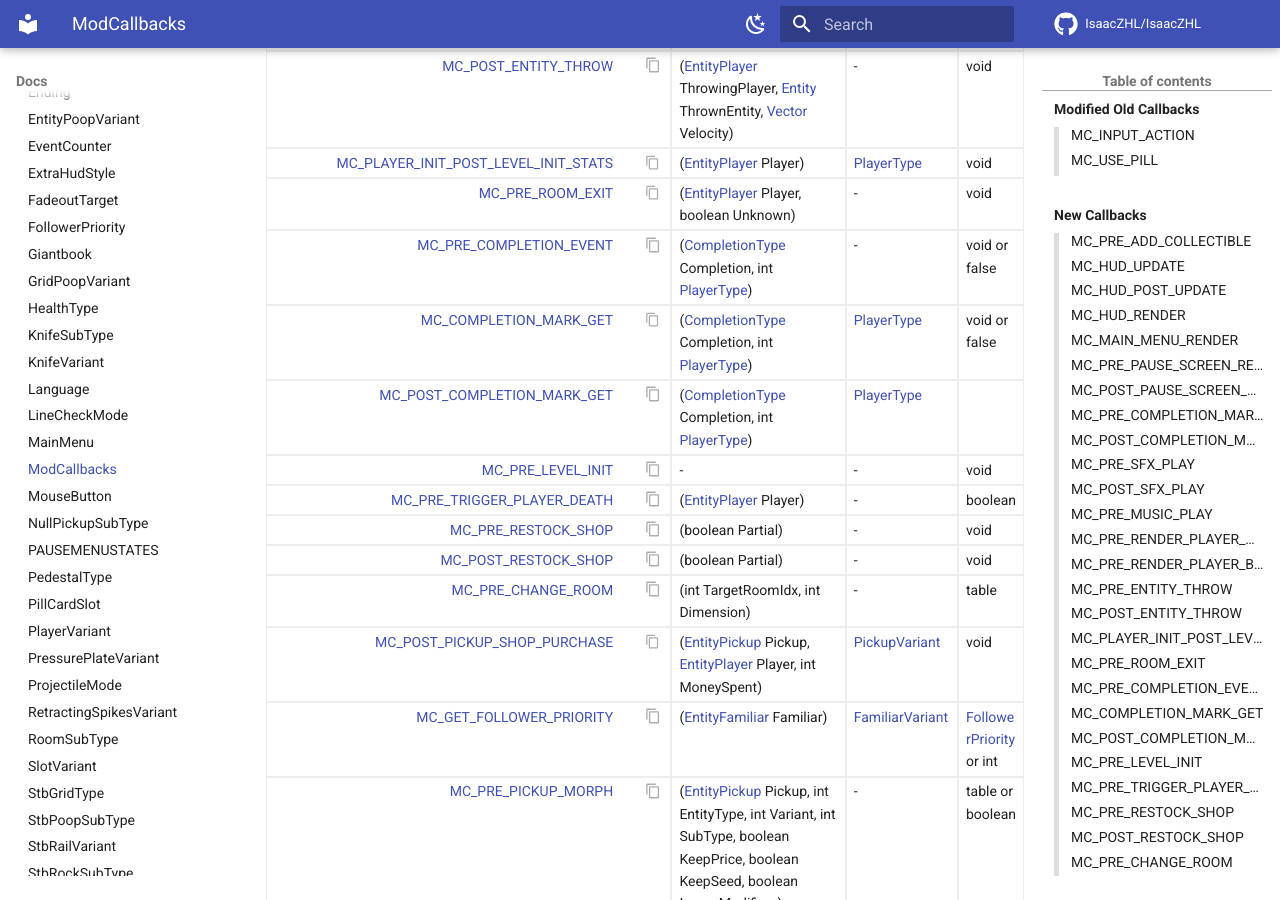
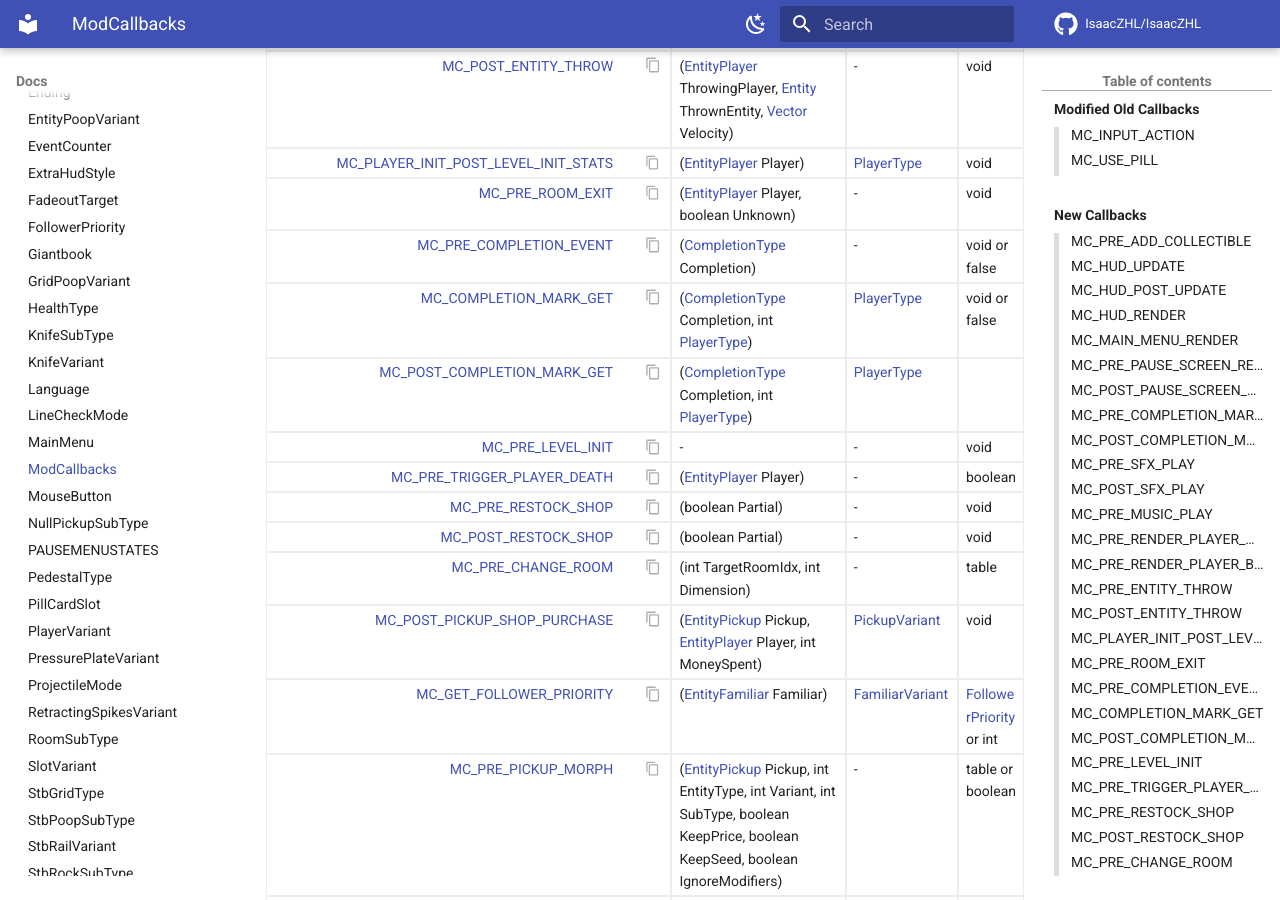
Before and after one commit to TeamREPENTOGON/REPENTOGON, an MkDocs documentation site: the page built from documentation/docs/enums/ModCallbacks.md, in a window 1280 px wide and 900 px high, scrolled down 1549 px. Built offline with MkDocs 1.6.1 and Material for MkDocs 9.7.7, drawn with Linux system fonts in a browser that asks for light colours; comment, search, counter and statistics services are not loaded; the version menu is left out; some of the changed text lies outside the part shown.

Commit message:
Last docs fix, I swear

```diff
--- a/documentation/docs/enums/ModCallbacks.md
+++ b/documentation/docs/enums/ModCallbacks.md
@@ -209,7 +209,7 @@ Triggers when a completion even gets triggered, getting as a parameter the code
 
 |ID|Name|Function Args|Optional Args|Return Type|
 |:--|:--|:--|:--|:--|
-|1047 |MC_PRE_COMPLETION_EVENT {: .copyable } | ([CompletionType](CompletionType.md) Completion, int [PlayerType](https://wofsauge.github.io/IsaacDocs/rep/enums/PlayerType.html)) | - | void or false |
+|1047 |MC_PRE_COMPLETION_EVENT {: .copyable } | ([CompletionType](CompletionType.md) Completion) | - | void or false |
 
 ### MC_COMPLETION_MARK_GET
 Can return `false` to cancel the completion mark.
```
